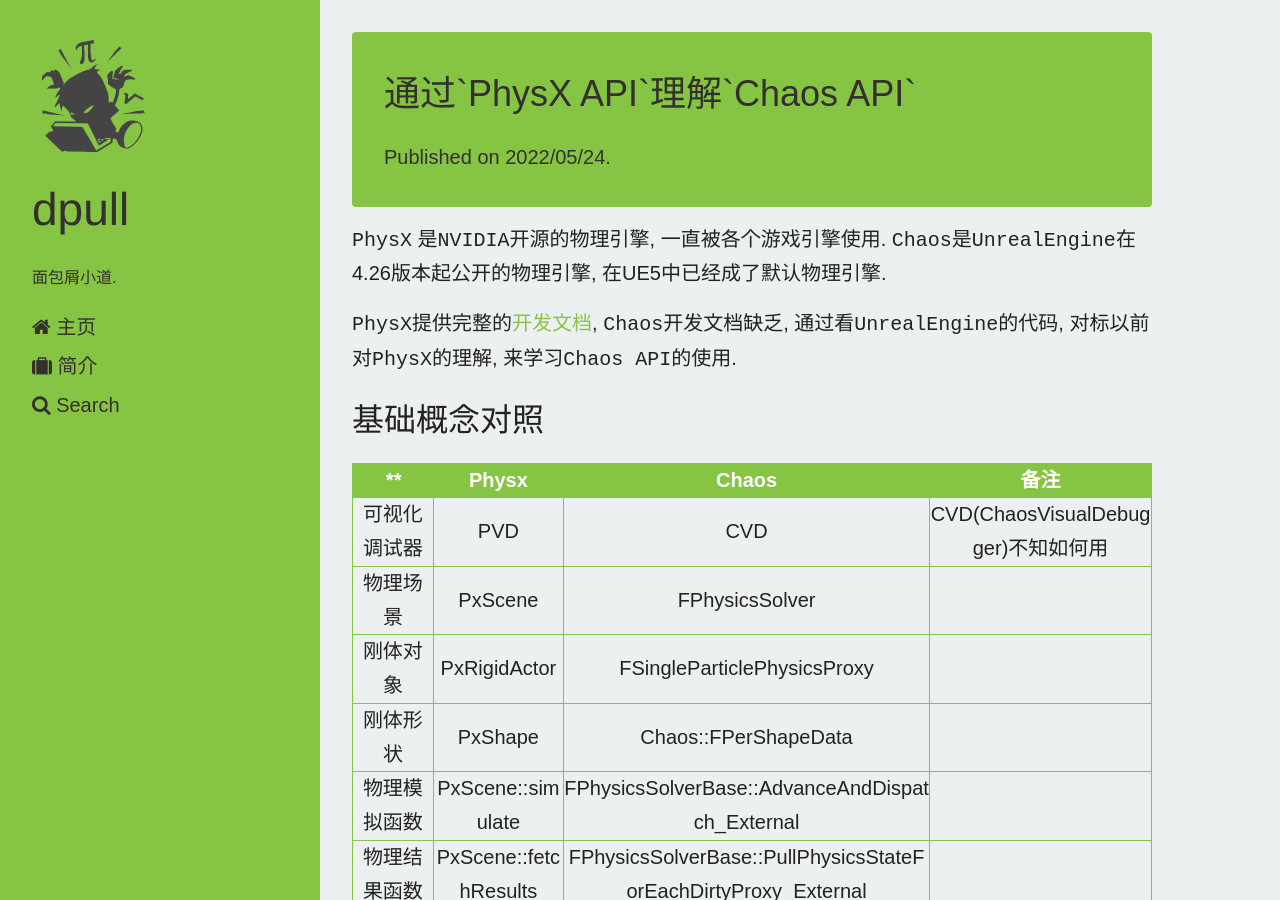
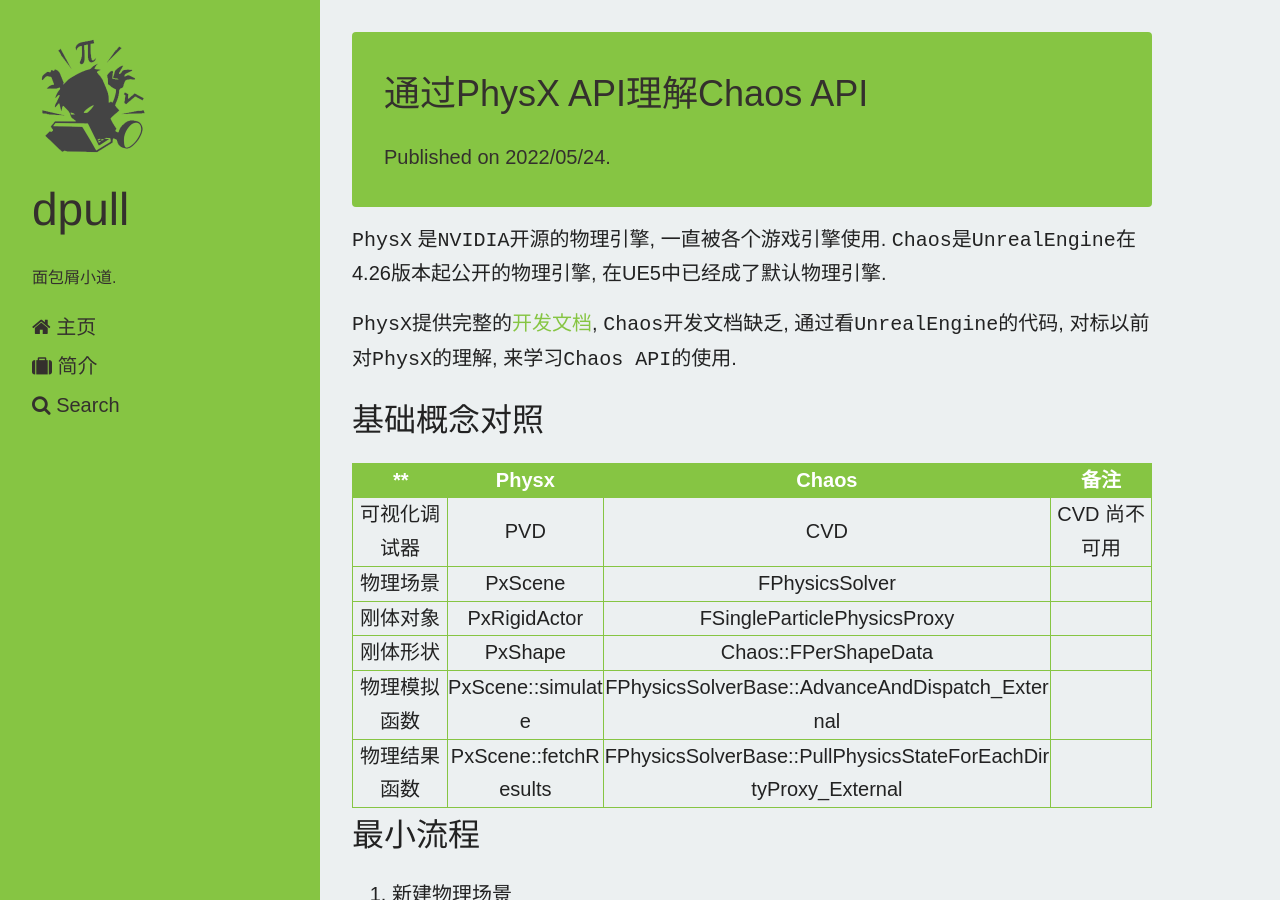
Before and after one commit to dpull/dpull.github.io, a Jekyll site: the page built from _posts/2022-05-24-physx2chaos.md, in a window 1280 px wide and 900 px high. Built offline with Jekyll 4.4.1, drawn with Linux system fonts in a browser that asks for light colours.

Commit message:
完善这几天工具

```diff
--- a/_posts/2022-05-24-physx2chaos.md
+++ b/_posts/2022-05-24-physx2chaos.md
@@ -1,6 +1,6 @@
 ---
 layout: post
-title: 通过`PhysX API`理解`Chaos API`
+title: 通过PhysX API理解Chaos API
 categories: [general]
 tags: []
 ---
@@ -19,7 +19,7 @@
 
  ****           | **Physx**             | **Chaos**                                                      | **备注**
 :---------------:|:---------------------:|:--------------------------------------------------------------:|:-----------------------------:
- 可视化调试器   | PVD                   | CVD                                                            | CVD(ChaosVisualDebugger)不知如何用
+ 可视化调试器   | PVD                   | CVD                                                            | CVD 尚不可用
  物理场景       | PxScene               | FPhysicsSolver                                                 |
  刚体对象       | PxRigidActor          | FSingleParticlePhysicsProxy                                    |
  刚体形状       | PxShape               | Chaos::FPerShapeData                                           |
```
